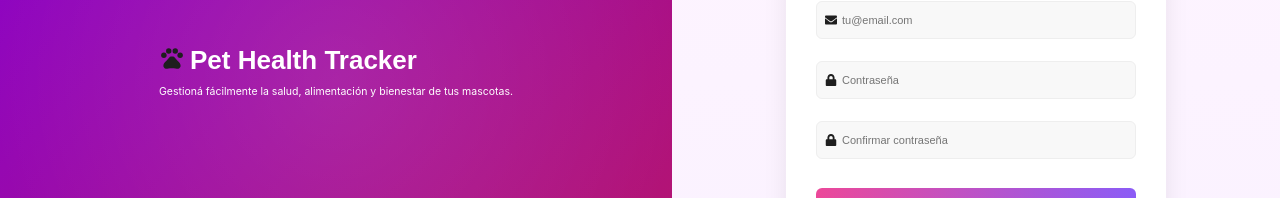
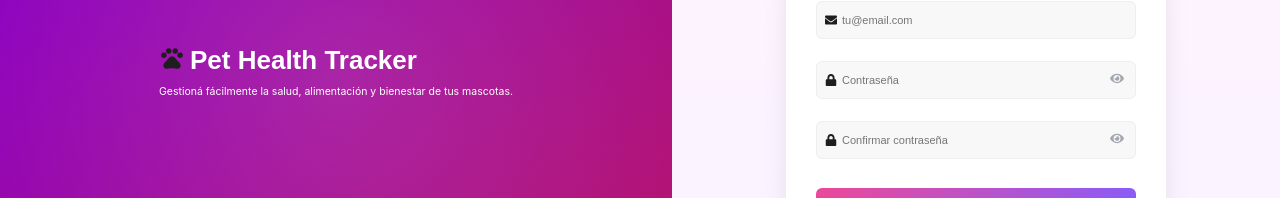
Before and after one commit to gsvidal/pet-health-tracker-front, a React (Vite) app: page / in a window 1280 px wide. Both pictures are taken after a click on the button "Registrarse". Shown: the part 320-518 px from the top of the page. Built offline with nearby package versions, Linux system fonts and the light colour scheme; no server answers.

Commit message:
Milton: Corrección de hooks, agregado de icono mostrar/ocultar password

```diff
--- a/src/features/auth/LoginForm.scss
+++ b/src/features/auth/LoginForm.scss
@@ -151,16 +151,32 @@
     }
   }
 }
-/* Cuando loading está activo en la card */
 .login-card.loading {
   pointer-events: none;
   cursor: not-allowed;
   opacity: 0.7;
 }
-
-/* Ícono de bloqueo */
 .locked-icon {
   margin-right: 8px;
   font-size: 1rem;
   opacity: 0.9;
 }
+.toggle-password {
+  position: absolute;
+  right: 12px;
+  top: 50%;
+  transform: translateY(-50%);
+  cursor: pointer;
+  font-size: 1.4rem;
+  color: var(--color-text-secondary);
+  transition: color 0.2s ease;
+  opacity: 0.6;
+
+  &:hover {
+    opacity: 0.9;
+    color: var(-color-text);
+  }
+}
+.input-group input {
+  padding-right: 2.7rem;
+}
--- a/src/features/auth/LoginForm.tsx
+++ b/src/features/auth/LoginForm.tsx
@@ -1,6 +1,13 @@
-import { FaEnvelope, FaLock, FaGoogle } from 'react-icons/fa';
+import {
+  FaEnvelope,
+  FaLock,
+  FaGoogle,
+  FaEye,
+  FaEyeSlash,
+} from 'react-icons/fa';
 import { useLogin } from '../../hooks/useLogin';
 import './LoginForm.scss';
+import { useState } from 'react';
 
 export const LoginForm = () => {
   const {
@@ -12,6 +19,7 @@ export const LoginForm = () => {
     success,
     onSubmit,
   } = useLogin();
+  const [showPassword, setShowPassword] = useState(false);
 
   return (
     <div className="login-container">
@@ -44,7 +52,7 @@ export const LoginForm = () => {
           <div className="input-group">
             <FaLock className="input-icon" />
             <input
-              type="password"
+              type={showPassword ? 'text' : 'password'}
               placeholder="Contraseña"
               aria-label="Contraseña"
               {...register('password', {
@@ -55,6 +63,12 @@ export const LoginForm = () => {
                 },
               })}
             />
+            <span
+              className="toggle-password"
+              onClick={() => setShowPassword(!showPassword)}
+            >
+              {showPassword ? <FaEyeSlash /> : <FaEye />}
+            </span>
             <p className={`error ${errors.password ? 'visible' : ''}`}>
               {errors.password?.message}
             </p>
--- a/src/features/auth/RecoverPasswordForm.tsx
+++ b/src/features/auth/RecoverPasswordForm.tsx
@@ -3,15 +3,8 @@ import { useRecoverPassword } from '../../hooks/useRecoverPassword';
 import './RecoverPasswordForm.scss';
 
 export const RecoverPasswordForm = () => {
-  const {
-    register,
-    handleSubmit,
-    errors,
-    loading,
-    serverError,
-    success,
-    onSubmit,
-  } = useRecoverPassword();
+  const { register, handleSubmit, errors, loading, serverError, onSubmit } =
+    useRecoverPassword();
   return (
     <div className="recover-container">
       <div className={`recover-card ${loading ? 'loading' : ''}`}>
@@ -38,11 +31,7 @@ export const RecoverPasswordForm = () => {
             </p>
           </div>
           {serverError && <p className="error server">{serverError}</p>}
-          {success && (
-            <p className="success show">
-              ✔ ¡Listo! Revisá tu correo para continuar
-            </p>
-          )}
+
           <button type="submit" className="btn-recover" disabled={loading}>
             {loading ? (
               <>
--- a/src/features/auth/RegisterForm.scss
+++ b/src/features/auth/RegisterForm.scss
@@ -176,3 +176,22 @@
   font-size: 1rem;
   opacity: 0.9;
 }
+.toggle-password {
+  position: absolute;
+  right: 12px;
+  top: 50%;
+  transform: translateY(-50%);
+  cursor: pointer;
+  font-size: 1.4rem;
+  color: var(--color-text-secondary);
+  transition: color 0.2s ease;
+  opacity: 0.6;
+
+  &:hover {
+    opacity: 0.9;
+    color: var(-color-text);
+  }
+}
+.input-group input {
+  padding-right: 2.7rem;
+}
--- a/src/features/auth/RegisterForm.tsx
+++ b/src/features/auth/RegisterForm.tsx
@@ -1,4 +1,4 @@
-import { FaEnvelope, FaLock, FaHeart } from 'react-icons/fa';
+import { FaEnvelope, FaLock, FaHeart, FaEye, FaEyeSlash } from 'react-icons/fa';
 import { useRegister } from '../../hooks/useRegister';
 import { useState } from 'react';
 import { Modal } from '../../components/Modal/Modal';
@@ -17,6 +17,9 @@ export const Register = () => {
     onSubmit,
   } = useRegister();
   const [openLogin, setOpenLogin] = useState(false);
+  const [showPassword, setShowPassword] = useState(false);
+  const [showConfirmPassword, setShowConfirmPassword] = useState(false);
+
   return (
     <>
       {/* Modal de Login */}
@@ -58,8 +61,9 @@ export const Register = () => {
 
             <div className="input-group">
               <FaLock className="input-icon" />
+
               <input
-                type="password"
+                type={showPassword ? 'text' : 'password'}
                 placeholder="Contraseña"
                 {...register('password', {
                   required: 'La contraseña es obligatoria',
@@ -69,6 +73,13 @@ export const Register = () => {
                   },
                 })}
               />
+              <span
+                className="toggle-password"
+                onClick={() => setShowPassword(!showPassword)}
+              >
+                {showPassword ? <FaEyeSlash /> : <FaEye />}
+              </span>
+
               <p className={`error ${errors.password ? 'visible' : ''}`}>
                 {errors.password?.message || ''}
               </p>
@@ -76,8 +87,9 @@ export const Register = () => {
 
             <div className="input-group">
               <FaLock className="input-icon" />
+
               <input
-                type="password"
+                type={showConfirmPassword ? 'text' : 'password'}
                 placeholder="Confirmar contraseña"
                 {...register('confirmPassword', {
                   required: 'Debe confirmar la contraseña',
@@ -86,6 +98,13 @@ export const Register = () => {
                     'Las contraseñas no coinciden',
                 })}
               />
+              <span
+                className="toggle-password"
+                onClick={() => setShowConfirmPassword(!showConfirmPassword)}
+              >
+                {showConfirmPassword ? <FaEyeSlash /> : <FaEye />}
+              </span>
+
               <p className={`error ${errors.confirmPassword ? 'visible' : ''}`}>
                 {errors.confirmPassword?.message || ''}
               </p>
--- a/src/hooks/useLogin.ts
+++ b/src/hooks/useLogin.ts
@@ -1,8 +1,7 @@
 import { useForm } from 'react-hook-form';
 import { useState } from 'react';
-import axios from 'axios';
-import { loginUser } from '../services/auth.service';
 import type { LoginRequest } from '../types/auth.type';
+import toast from 'react-hot-toast';
 
 export const useLogin = () => {
   const {
@@ -15,24 +14,21 @@ export const useLogin = () => {
   const [serverError, setServerError] = useState('');
   const [success, setSuccess] = useState(false);
   const onSubmit = async (data: LoginRequest) => {
+    setLoading(true);
+    setServerError('');
+    setSuccess(false);
+
     try {
-      setLoading(true);
-      setServerError('');
-      setSuccess(false);
-      const response = await loginUser(data);
-      // Guardado de token
-      localStorage.setItem('token', response.token);
-      localStorage.setItem('user', JSON.stringify(response.user));
+      await new Promise((resolve) => setTimeout(resolve, 1500));
+
+      console.log('📦 Datos enviados (mock login):', data);
       setSuccess(true);
       reset();
+
+      toast.success('Sesión iniciada correctamente ✔️');
     } catch (error: unknown) {
-      if (axios.isAxiosError(error)) {
-        setServerError(
-          error.response?.data?.message || 'Error al iniciar sesión',
-        );
-      } else {
-        setServerError('Error inesperado');
-      }
+      console.error(error);
+      setServerError('Error al iniciar sesión');
     } finally {
       setLoading(false);
     }
--- a/src/hooks/useRecoverPassword.ts
+++ b/src/hooks/useRecoverPassword.ts
@@ -1,8 +1,6 @@
 import { useForm } from 'react-hook-form';
 import { useState } from 'react';
-import { authService } from '../services/auth.service';
-import type { AxiosError } from 'axios';
-import type { RecoverPasswordResponse } from '../types/auth.type';
+import toast from 'react-hot-toast';
 
 type RecoverRequest = {
   email: string;
@@ -18,19 +16,19 @@ export const useRecoverPassword = () => {
   const [serverError, setServerError] = useState('');
   const [success, setSuccess] = useState(false);
   const onSubmit = async (data: RecoverRequest) => {
+    setLoading(true);
+    setServerError('');
+    setSuccess(false);
+
     try {
-      setLoading(true);
-      setServerError('');
-      setSuccess(false);
-      await authService.recoverPassword(data.email);
+      await new Promise((resolve) => setTimeout(resolve, 1500));
+      console.log('📦 Datos enviados:', data);
       setSuccess(true);
       reset();
+      toast.success('Se envió un correo para recuperar tu contraseña!');
     } catch (error: unknown) {
-      const axiosError = error as AxiosError<RecoverPasswordResponse>;
-      setServerError(
-        axiosError.response?.data?.message ||
-          'No pudimos enviar el correo. Intentá nuevamente.',
-      );
+      console.error(error);
+      setServerError('Error al procesar la solicitud');
     } finally {
       setLoading(false);
     }
```
